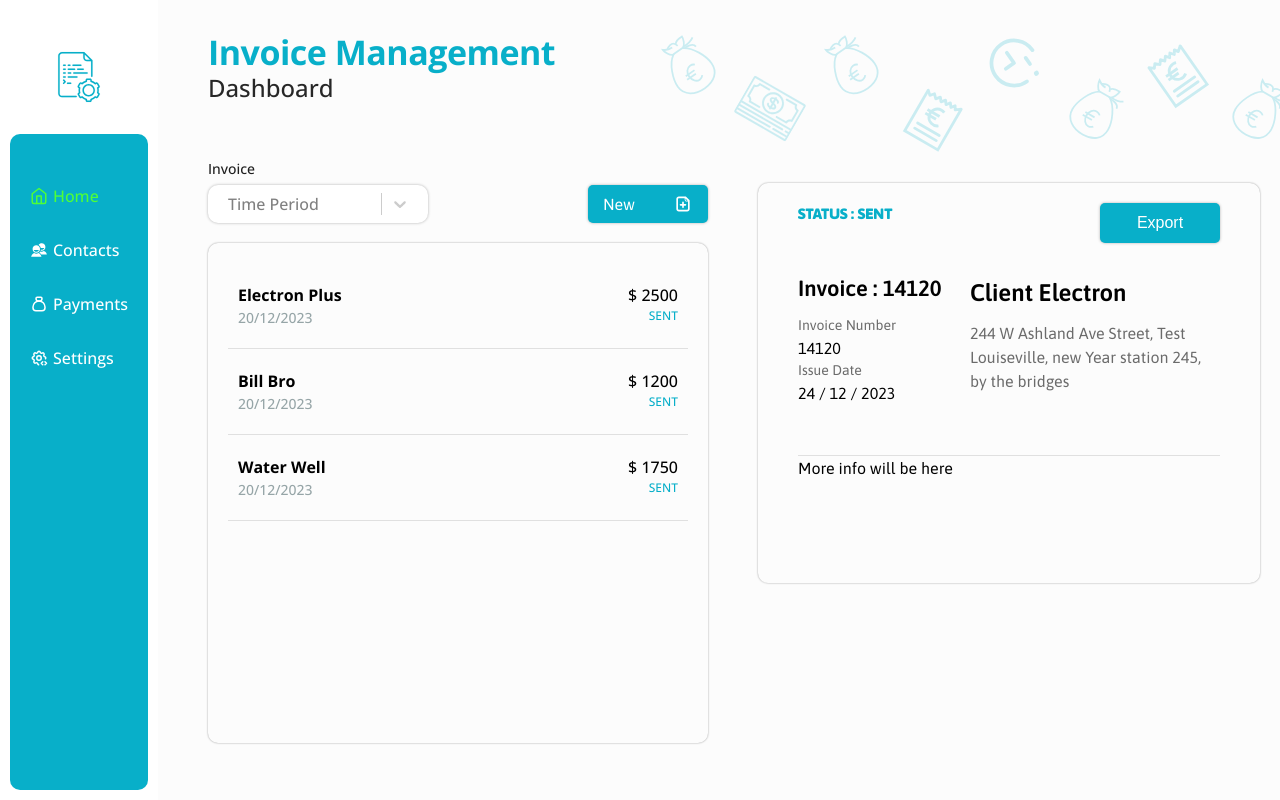
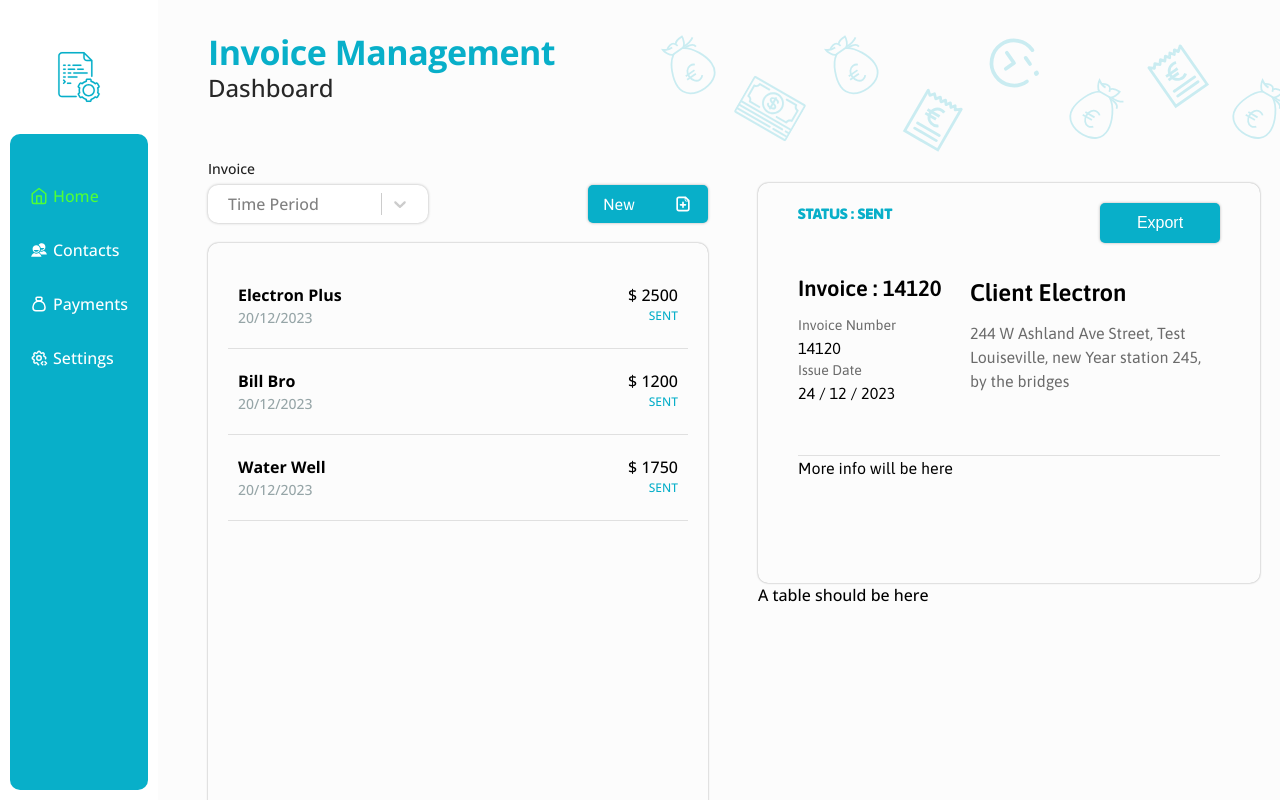
Before and after one commit to Andarus-1994/invoicesFrontend, a React (Vite) app: page / in a window 1280 px wide. Built offline with nearby package versions, Linux system fonts and the light colour scheme.

Commit message:
Invoice Card - Small adjustments for max-width

```diff
--- a/src/Views/Home/InvoiceDetails.scss
+++ b/src/Views/Home/InvoiceDetails.scss
@@ -1,11 +1,15 @@
+.containerDetails {
+  flex: 1;
+  max-width: 1000px;
+}
+
 .invoiceDetails {
   margin-top: 27px;
   border-radius: 10px;
   box-shadow: 0px 0px 2px 0px rgba(0, 0, 0, 0.4);
   padding: 20px 40px;
   font-family: "Asap", sans-serif;
-  flex: 1;
-  height: 400px;
+  min-height: 400px;
   .statusSide {
     display: flex;
     justify-content: space-between;
--- a/src/Views/Home/InvoiceDetails.tsx
+++ b/src/Views/Home/InvoiceDetails.tsx
@@ -4,7 +4,7 @@ import "./InvoiceDetails.scss"
 export default function InvoiceDetails() {
   const [invoice] = useState(14120)
   return (
-    <>
+    <div className="containerDetails">
       <div className="invoiceDetails">
         <div className="statusSide">
           <span>Status : Sent</span> <button>Export</button>
@@ -28,6 +28,7 @@ export default function InvoiceDetails() {
         </div>
         <div>More info will be here</div>
       </div>
-    </>
+      <div>A table should be here</div>
+    </div>
   )
 }
--- a/src/Views/Home/InvoicesList.scss
+++ b/src/Views/Home/InvoicesList.scss
@@ -1,6 +1,6 @@
 .invoicesList {
   margin-top: 20px;
-  min-height: 500px;
+  min-height: 600px;
   border-radius: 10px;
   box-shadow: 0px 0px 2px 0px rgba(0, 0, 0, 0.4);
   padding: 20px;
```
